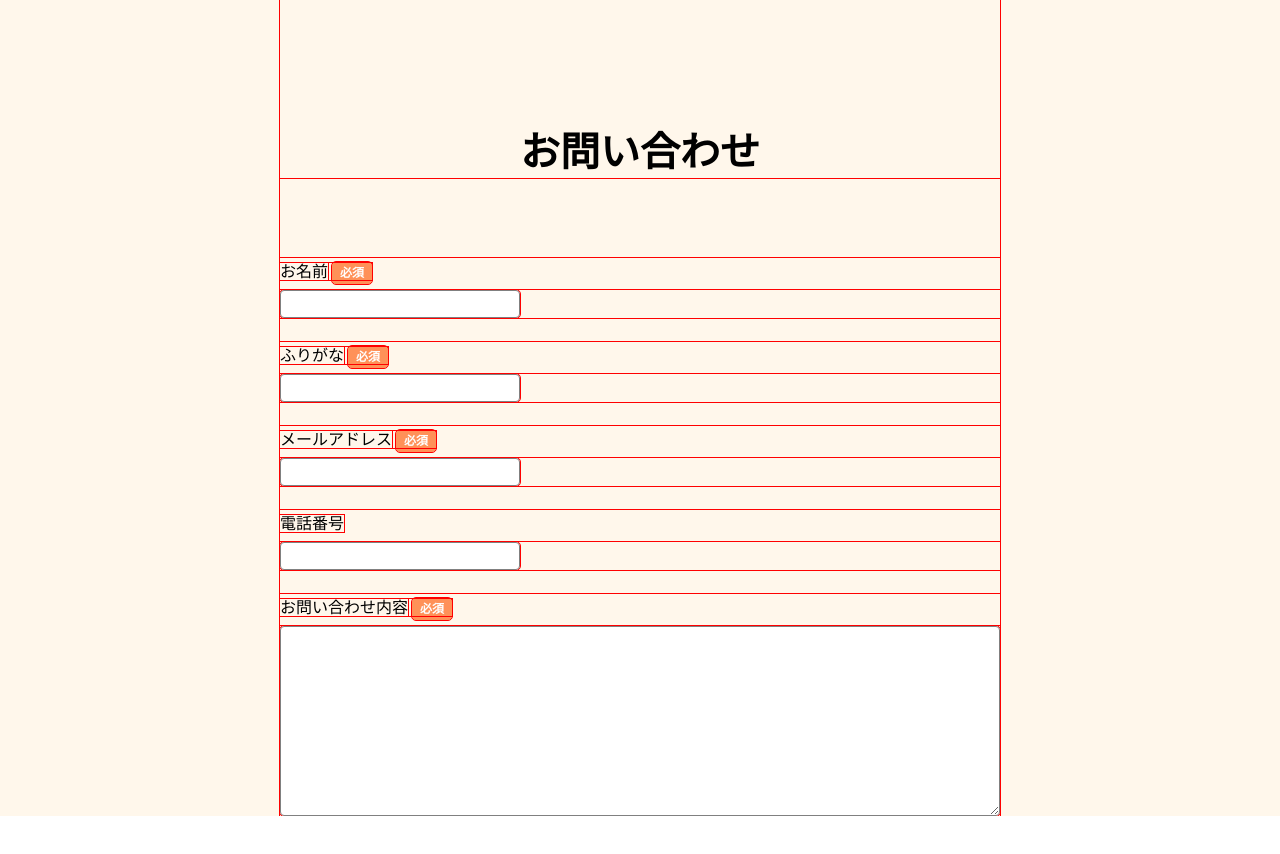
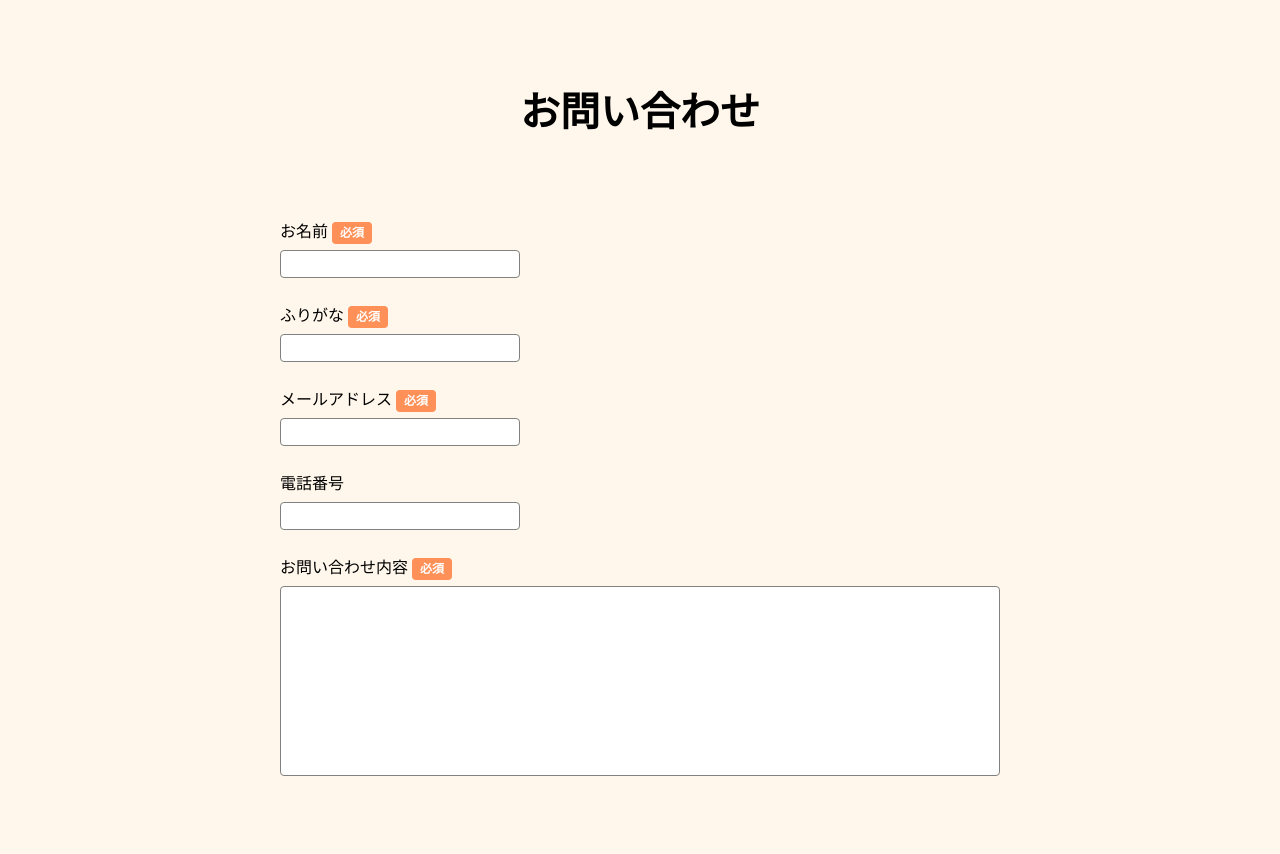
Before and after one commit to Ryo-Yoshioka-web/Agir-cLick., a plain HTML site: page contact.html in a window 1280 px wide. Before the commit the page ends 816 px from the top, so only its background shows below. Drawn offline with Linux system fonts and the light colour scheme.

Commit message:
お問い合わせ内容のresize:none;outlineの消去

```diff
--- a/css/substyle.css
+++ b/css/substyle.css
@@ -160,14 +160,14 @@ body {
 }
 
 .contact__ttl {
-  padding-top: 120px;
+  padding-top: 80px;
   font-weight: bold;
   text-align: center;
   font-size: 40px;
 }
 
 .contact__wrap {
-  margin-top: 80px;
+  padding: 80px 0;
 }
 
 .contact__items+.contact__items {
@@ -200,6 +200,7 @@ body {
 
 .contact__textBox {
   max-width: none;
+  resize: none;
 }
 
 /* nopage */
@@ -233,6 +234,3 @@ body {
   border-radius: 50vh;
   margin-top: 40px;
 }
-* {
-  outline: 1px solid red;
-}
```
